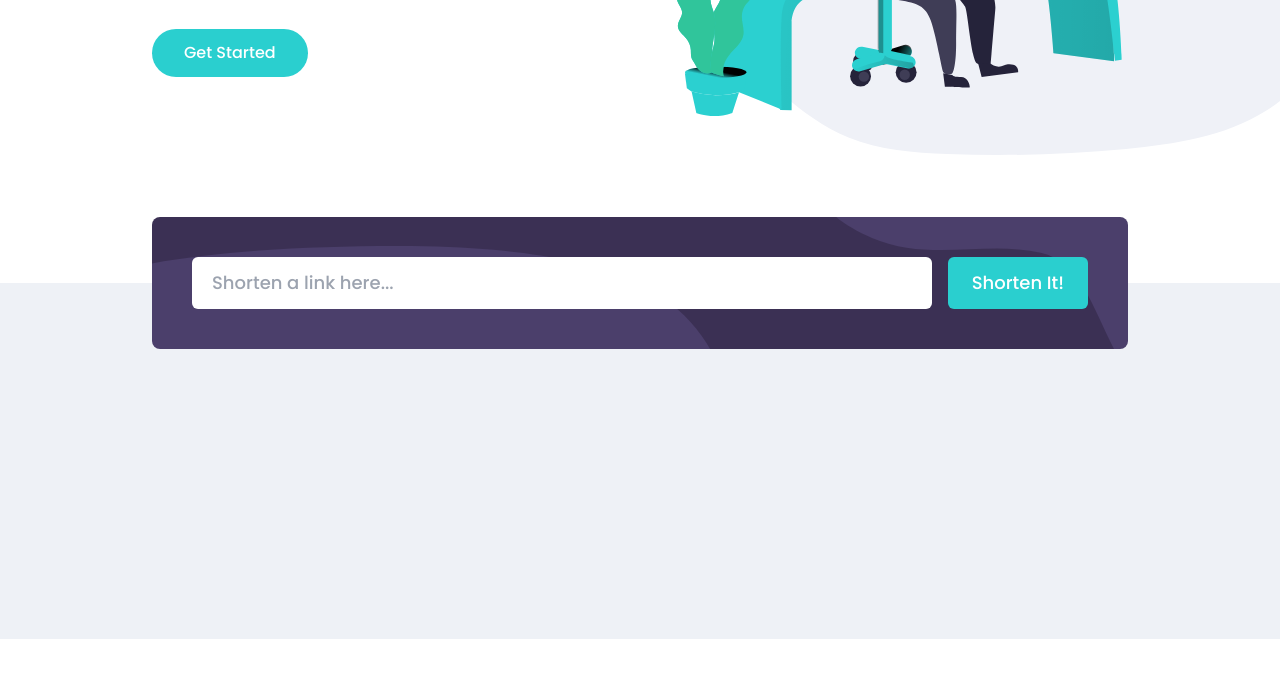
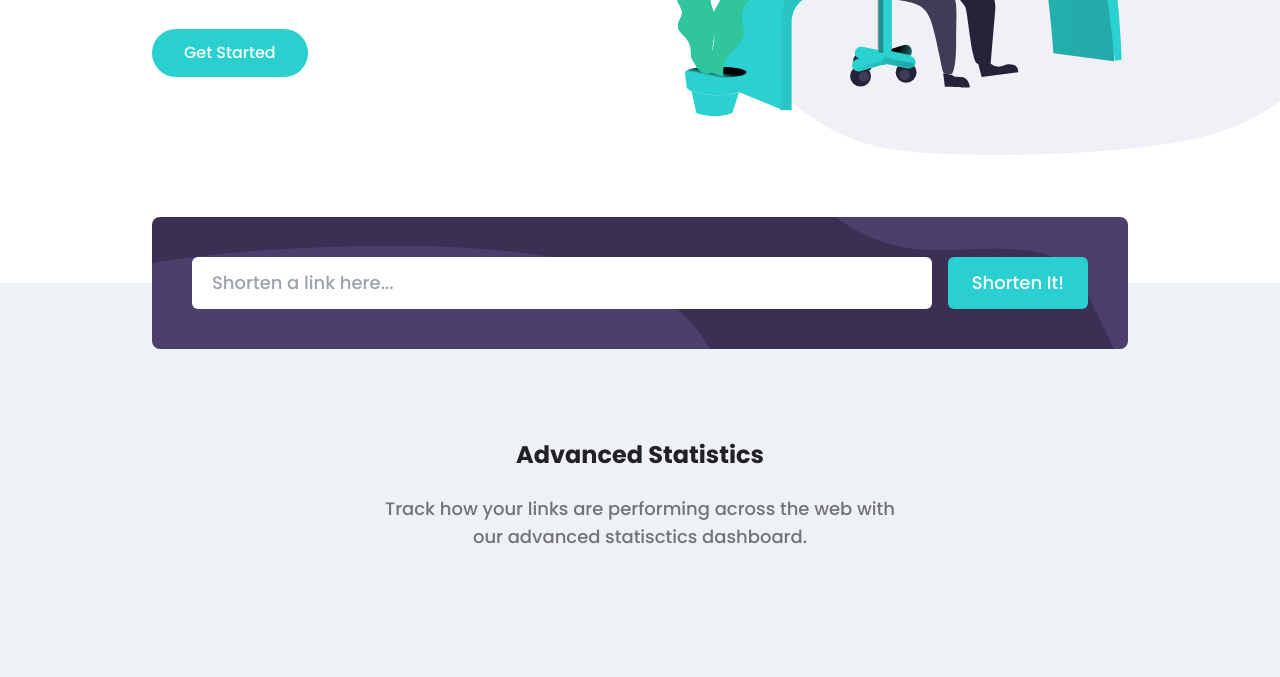
Before and after one commit to Esosek/url-shorten, an Astro site: page / in a window 1280 px wide. Shown: the part 455-1132 px from the top of the page. Before the commit the page ends 1094 px from the top, so only its background shows below. Built offline with nearby package versions, Linux system fonts and the light colour scheme; Astro itself is replaced by a stand-in of ours.

Commit message:
Added base of MidSection

```diff
--- a/src/components/App.tsx
+++ b/src/components/App.tsx
@@ -1,18 +1,15 @@
 import Header from './Header';
 import Intro from './Intro';
-import UrlInput from './UrlInput';
+import MidSection from './MidSection';
 
 export default function App() {
   return (
     <div className="text-center text-lg text-neutral-500 overflow-x-clip md:text-start">
       <Header />
-      <Intro />
-      <section className="bg-neutral-100">
-        <div className="max-w-5xl mx-auto px-6">
-          <UrlInput />
-        </div>
-        <div id="empty-space-test" className="h-56"></div>
-      </section>
+      <main>
+        <Intro />
+        <MidSection />
+      </main>
     </div>
   );
 }
--- /dev/null
+++ b/src/components/MidSection.tsx
@@ -0,0 +1,19 @@
+import UrlInput from './UrlInput';
+
+export default function MidSection() {
+  return (
+    <section className="bg-neutral-100 text-center">
+      <div className="max-w-5xl mx-auto px-6">
+        <UrlInput />
+        <h2 className="font-bold text-2xl my-6 text-neutral-900">
+          Advanced Statistics
+        </h2>
+        <p className="max-w-lg mx-auto">
+          Track how your links are performing across the web with our advanced
+          statisctics dashboard.
+        </p>
+        <div className="h-56"></div>
+      </div>
+    </section>
+  );
+}
```
